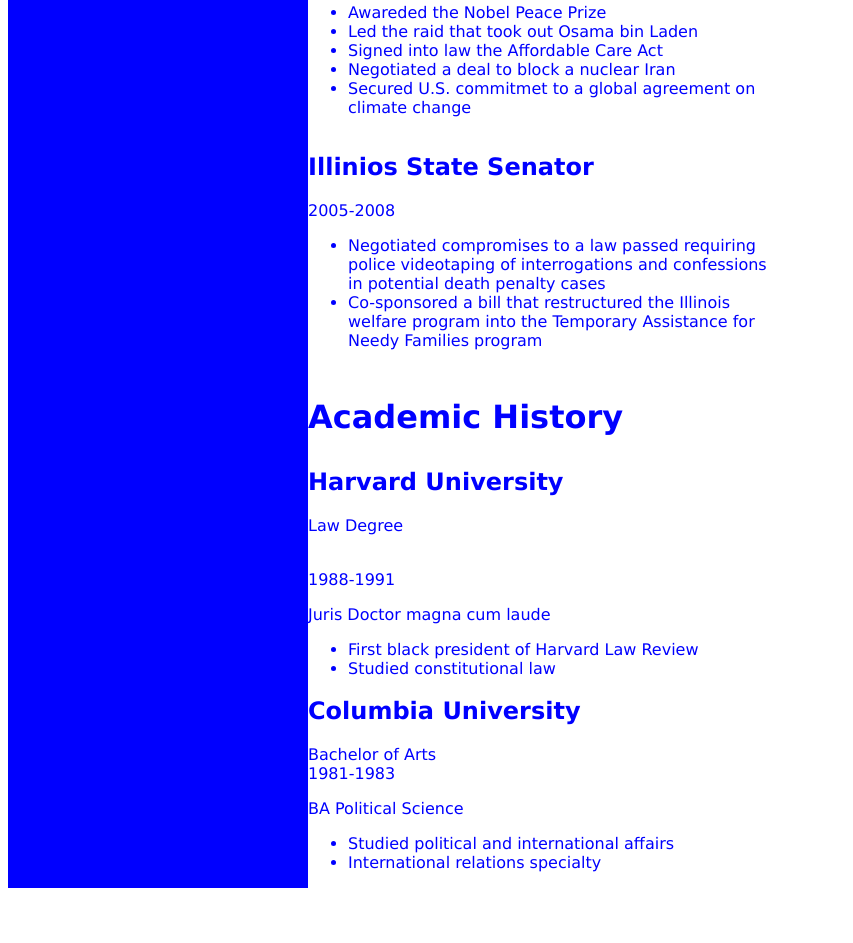
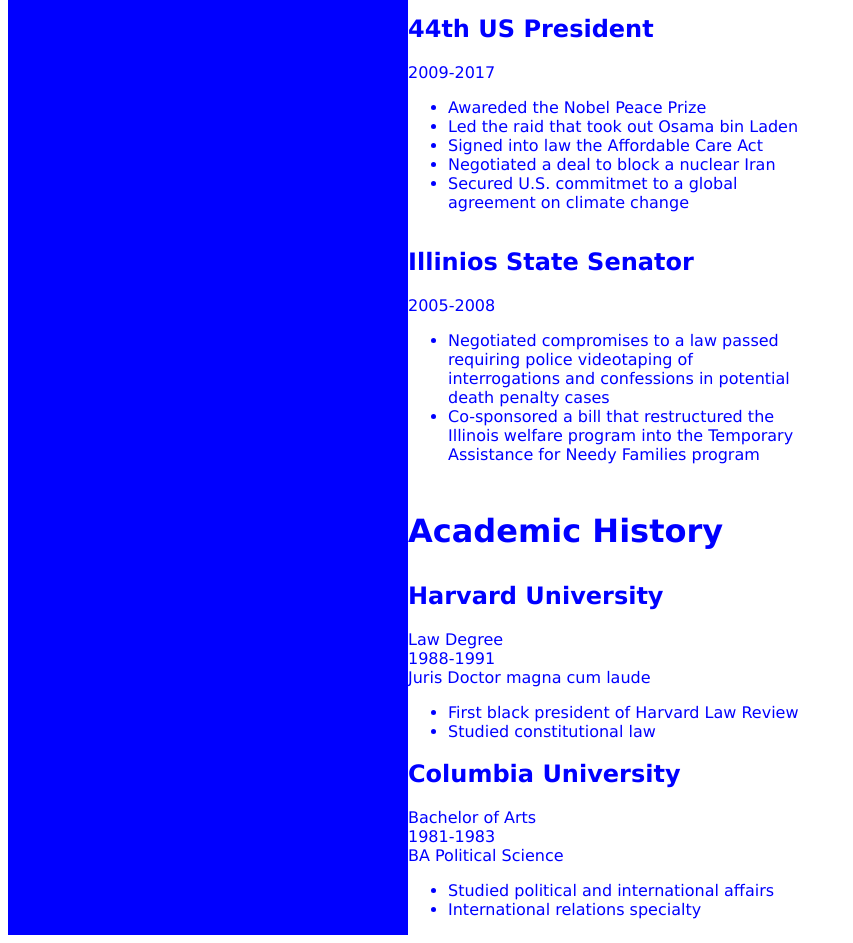
Before and after one commit to daynawhite/Resume, a plain HTML site: page index.html in a window 1280 px wide. Shown: the part 1166-2109 px from the top of the page, without its empty margins (0-853 px from the left). Before the commit the page ends 2062 px from the top, so only its background shows below. Drawn offline with Linux system fonts and the light colour scheme.

Commit message:
trying to figure out CSS

```diff
--- a/index.html
+++ b/index.html
@@ -89,11 +89,9 @@
                 <h1>Academic History</h1>
                     <section>
                         <h2>Harvard University</h2>
-                        <p>Law Degree</p>
-                        <br>1988-1991</p>
-                    </section>
-                    <section>
-                        <p>Juris Doctor magna cum laude</p>
+                        <p>Law Degree
+                        <br>1988-1991
+                        <br>Juris Doctor magna cum laude</p>
                         <ul>
                             <li>First black president of Harvard Law Review</li>
                             <li>Studied constitutional law</li>
@@ -103,10 +101,8 @@
                     <section>
                         <h2>Columbia University</h2>
                         <p>Bachelor of Arts
-                        <br>1981-1983</p>
-                    </section>
-                    <section>
-                        <p>BA Political Science</p>
+                        <br>1981-1983
+                        <br>BA Political Science</p>
                         <ul>
                             <li>Studied political and international affairs</li>
                             <li>International relations specialty</li>
--- a/style.css
+++ b/style.css
@@ -1,6 +1,6 @@
 body {
     font-family:Verdana, Geneva, Tahoma, sans-serif;
-    width:fit-content;
+    width: 800px;
     border: 1px black;
 }
 
@@ -10,7 +10,7 @@
 
 .grid {
     display: grid;
-    grid-template-columns: 300px 476px;
+    grid-template-columns: 400px 400px;
     /* grid-gap: 80px; */
     background-color: white;
     color:blue;
@@ -18,14 +18,16 @@
 
 img {
     width: 100%;
+    /* object-fit: cover; */
 }
 
-.photo {
+#photo {
     grid-column: 1 / 2;
     grid-row: 1 / 2;
-    width:100%;
-    height: 100%;
-    padding-left: 0px;
+    justify-content:start;
+    /* width:100%;
+    height: 100%; */
+    /* padding-left: 0px; */
 }
 
 .left {
@@ -34,7 +36,7 @@
     grid-column: 1 / 2;
     display: flex;
     flex-direction: column;
-    /* align-items: flex-start; */
+    align-items: stretch;
     /* padding-left: 30px; */
     /* Justify-content: space-between; */
 }
@@ -44,7 +46,8 @@
 .right {
     display: grid;
     grid-column: 2 / 3;
-    padding-left 40px;
+    padding-left; 40px;
+    align-content: space-around;
 }
 
 #name {
```
